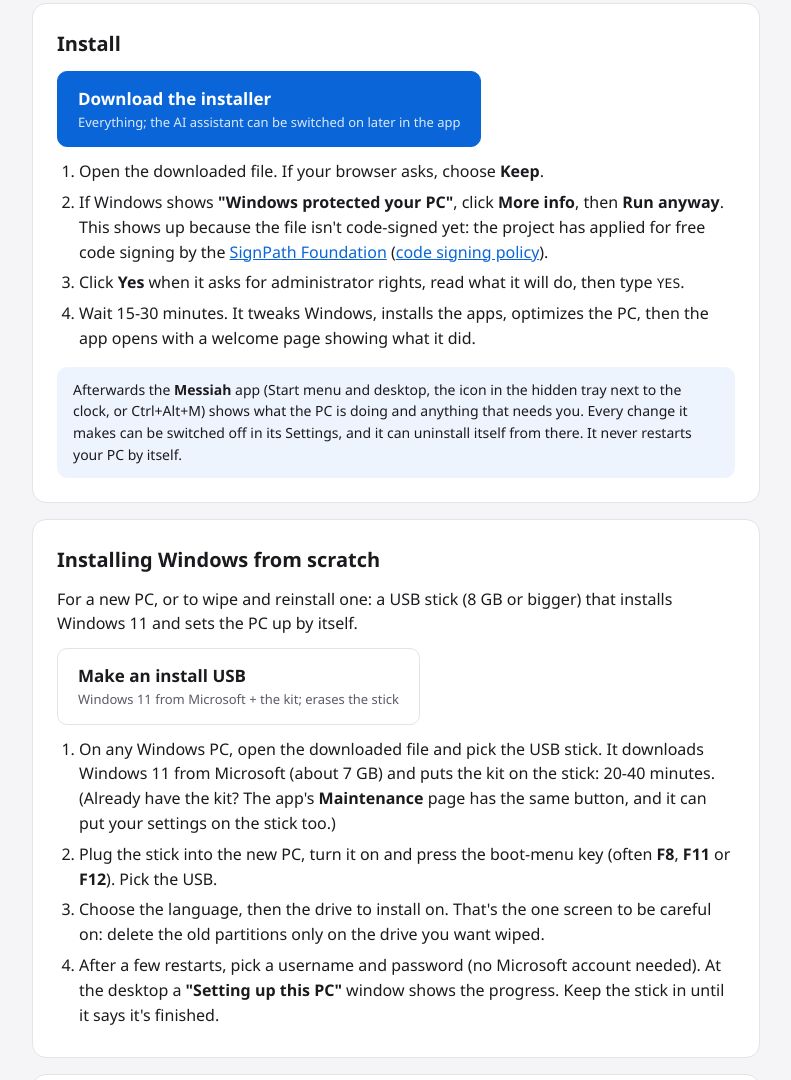
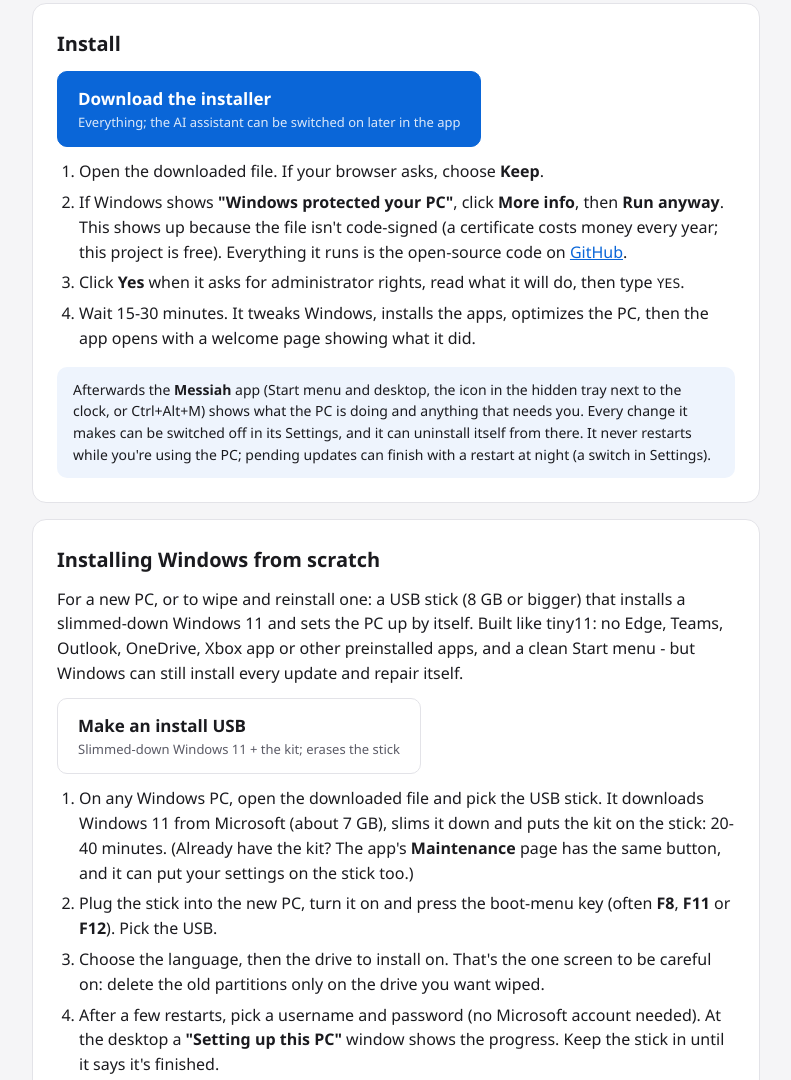
Before and after one commit to Kevincxv/pc-setup-kit, a plain HTML site: page docs/index.html in a window 1280 px wide. Shown: the part 226-1306 px from the top of the page, without its empty margins (244-1035 px from the left). Drawn offline with Linux system fonts and the light colour scheme.

Commit message:
Release v2026.10.02
Clearer docs, and a few more bits of bloat gone.
- The GitHub page and the install page now say plainly what Messiah does, what it keeps and why, and how to install, undo and remove it
- More telemetry turned off: device census, usage insights, "sustainability" reporting and the settings-experiment sync
- Chrome's "tips" pop-up helper turned off (Chrome's own updates stay)
- OneDrive's first-sign-in installer removed from Windows' own service accounts too
- Fixed: the docs said Messiah never restarts the PC - it can finish pending updates with a restart at night while nobody uses the PC (a switch in Settings)

Co-Authored-By: Claude Opus 5.5 <noreply@anthropic.com>

```diff
--- a/docs/index.html
+++ b/docs/index.html
@@ -57,23 +57,23 @@
     </div>
     <ol>
       <li>Open the downloaded file. If your browser asks, choose <strong>Keep</strong>.</li>
-      <li>If Windows shows <strong>"Windows protected your PC"</strong>, click <strong>More info</strong>, then <strong>Run anyway</strong>. This shows up because the file isn't code-signed yet: the project has applied for free code signing by the <a href="https://signpath.org">SignPath Foundation</a> (<a href="code-signing.html">code signing policy</a>).</li>
+      <li>If Windows shows <strong>"Windows protected your PC"</strong>, click <strong>More info</strong>, then <strong>Run anyway</strong>. This shows up because the file isn't code-signed (a certificate costs money every year; this project is free). Everything it runs is the open-source code on <a href="https://github.com/Kevincxv/pc-setup-kit">GitHub</a>.</li>
       <li>Click <strong>Yes</strong> when it asks for administrator rights, read what it will do, then type <code>YES</code>.</li>
       <li>Wait 15-30 minutes. It tweaks Windows, installs the apps, optimizes the PC, then the app opens with a welcome page showing what it did.</li>
     </ol>
-    <div class="note">Afterwards the <strong>Messiah</strong> app (Start menu and desktop, the icon in the hidden tray next to the clock, or Ctrl+Alt+M) shows what the PC is doing and anything that needs you. Every change it makes can be switched off in its Settings, and it can uninstall itself from there. It never restarts your PC by itself.</div>
+    <div class="note">Afterwards the <strong>Messiah</strong> app (Start menu and desktop, the icon in the hidden tray next to the clock, or Ctrl+Alt+M) shows what the PC is doing and anything that needs you. Every change it makes can be switched off in its Settings, and it can uninstall itself from there. It never restarts while you're using the PC; pending updates can finish with a restart at night (a switch in Settings).</div>
   </div>
 
   <div class="card">
     <h2>Installing Windows from scratch</h2>
-    <p style="margin:0 0 12px">For a new PC, or to wipe and reinstall one: a USB stick (8 GB or bigger) that installs Windows 11 and sets the PC up by itself.</p>
+    <p style="margin:0 0 12px">For a new PC, or to wipe and reinstall one: a USB stick (8 GB or bigger) that installs a slimmed-down Windows 11 and sets the PC up by itself. Built like tiny11: no Edge, Teams, Outlook, OneDrive, Xbox app or other preinstalled apps, and a clean Start menu - but Windows can still install every update and repair itself.</p>
     <div class="btns">
       <a class="btn" href="Make%20install%20USB.cmd" download>
-        <strong>Make an install USB</strong><span>Windows 11 from Microsoft + the kit; erases the stick</span>
+        <strong>Make an install USB</strong><span>Slimmed-down Windows 11 + the kit; erases the stick</span>
       </a>
     </div>
     <ol>
-      <li>On any Windows PC, open the downloaded file and pick the USB stick. It downloads Windows 11 from Microsoft (about 7 GB) and puts the kit on the stick: 20-40 minutes. (Already have the kit? The app's <strong>Maintenance</strong> page has the same button, and it can put your settings on the stick too.)</li>
+      <li>On any Windows PC, open the downloaded file and pick the USB stick. It downloads Windows 11 from Microsoft (about 7 GB), slims it down and puts the kit on the stick: 20-40 minutes. (Already have the kit? The app's <strong>Maintenance</strong> page has the same button, and it can put your settings on the stick too.)</li>
       <li>Plug the stick into the new PC, turn it on and press the boot-menu key (often <strong>F8</strong>, <strong>F11</strong> or <strong>F12</strong>). Pick the USB.</li>
       <li>Choose the language, then the drive to install on. That's the one screen to be careful on: delete the old partitions only on the drive you want wiped.</li>
       <li>After a few restarts, pick a username and password (no Microsoft account needed). At the desktop a <strong>"Setting up this PC"</strong> window shows the progress. Keep the stick in until it says it's finished.</li>
@@ -91,7 +91,7 @@
   <div class="card">
     <h2>What it does</h2>
     <ul>
-      <li>Removes Windows bloat and ads, turns off telemetry and the built-in AI features, applies gaming tweaks.</li>
+      <li>Removes Windows bloat and ads (Copilot, Widgets, Teams, OneDrive, old Windows parts and ~50 preinstalled apps), turns off telemetry and the built-in AI features, applies gaming tweaks.</li>
       <li class="warn">Turns memory integrity (VBS) off for gaming performance, which is a small security trade-off.</li>
       <li>Installs Git, Steam, Discord, Chrome, WinDbg and AutoHotkey, plus the NVIDIA App on NVIDIA cards.</li>
       <li>At every login and once a day, in the background: driver and app updates, cleanup, crash checks and a self-test. It holds off while you play.</li>
@@ -107,7 +107,7 @@
     <p style="margin:16px 0 0">Remove it any time with <code>C:\PCSetupKit\uninstall.ps1</code> (add <code>-RevertTweaks</code> to put the Windows settings back).</p>
   </div>
 
-  <footer>Source, releases and the fresh-Windows USB install: <a href="https://github.com/Kevincxv/pc-setup-kit">github.com/Kevincxv/pc-setup-kit</a> · <a href="code-signing.html">Code signing policy</a> · MIT license</footer>
+  <footer>Source, releases and the fresh-Windows USB install: <a href="https://github.com/Kevincxv/pc-setup-kit">github.com/Kevincxv/pc-setup-kit</a> · MIT license</footer>
 </main>
 <script>
   document.querySelectorAll('.copy').forEach(function (b) {
```
Also changed, not shown: README.txt, 7 other files.
